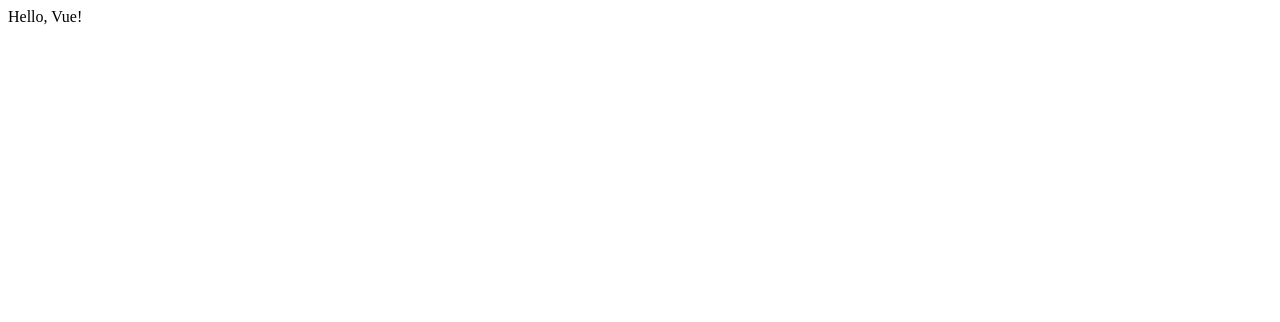
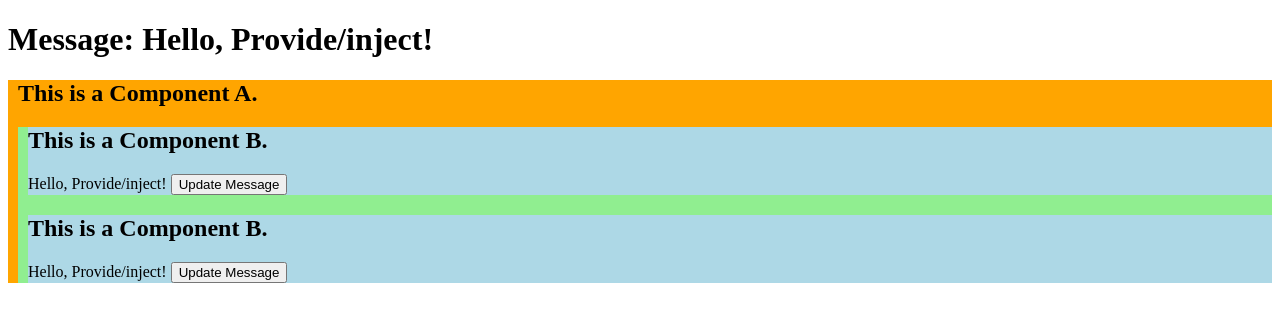
Before and after one commit to okayamaya24/learn-vue-3-with-amaya, a Vue app: page / in a window 1280 px wide. Shown: the top 322 px of the page. Built offline with nearby package versions, Linux system fonts and the light colour scheme.

Commit message:
Pass data to descendant components with provide and inject.

```diff
--- a/src/App.vue
+++ b/src/App.vue
@@ -1,9 +1,24 @@
 <template>
-  <div> Hello, Vue!</div>
+   <h1>Message: {{ message }}</h1>
+   <div style="background-color: orange; padding-left:10px;">
+      <ComponentA></ComponentA>
+   </div>
 </template>
 
 <script setup>
+import {ref,provide, readonly} from 'vue'
+import ComponentA from './ComponentA.vue';
 
+let message = ref('Hello, Provide/inject!')
+
+function updateMessage() {
+   message.value = 'Hello, Provide/inject! Updated.'
+}
+
+provide('msg', {message, updateMessage})
+
+let count = ref(0)
+provide('read-only-count', readonly(count))
 </script>
 
 <style lang="scss" scoped>
--- /dev/null
+++ b/src/ComponentA.vue
@@ -0,0 +1,15 @@
+<template>
+    <h2>This is a Component A.</h2>
+    <div style="background-color: lightgreen; padding-left: 10px;">
+    <ComponentB></ComponentB>
+    <ComponentB></ComponentB>
+    </div>
+</template>
+
+<script setup>
+import ComponentB from './ComponentB.vue';
+</script>
+
+<style lang="scss" scoped>
+
+</style>
--- /dev/null
+++ b/src/ComponentB.vue
@@ -0,0 +1,20 @@
+<template>
+    <div style="background-color: lightblue;">
+        <h2>This is a Component B.</h2>
+        {{ messageFromApp }}
+        <button @click="updateMessage">Update Message</button>
+    </div>
+</template>
+
+<script setup>
+import { inject } from 'vue';
+
+let { message: messageFromApp, updateMessage} = inject(
+    'msg',
+    'default message'
+    )
+</script>
+
+<style scoped>
+
+</style>
```
